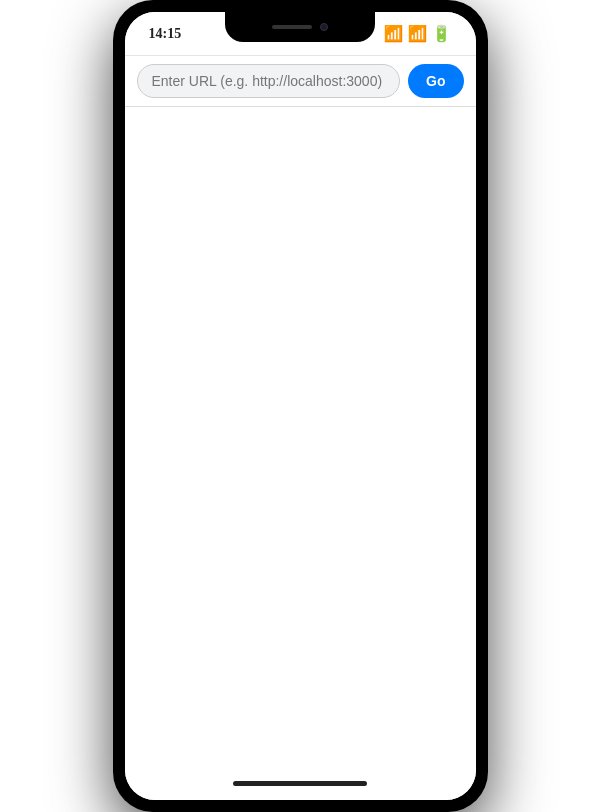
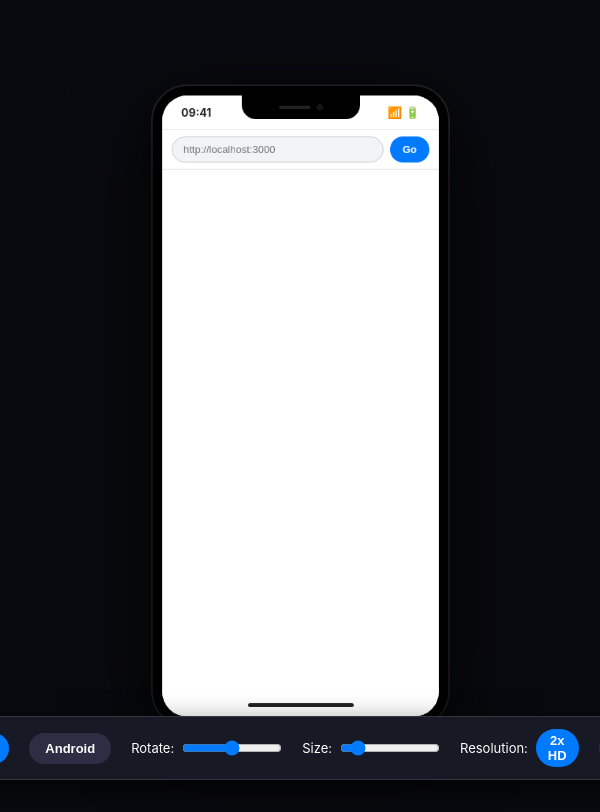
Before and after one commit to Laxus-Dreyarr/phoneEmulator, an Electron app: page phone-emulator.html in a window 600 px wide. Drawn offline with Linux system fonts and the light colour scheme.

Commit message:
Revise 2

```diff
--- a/phone-emulator.html
+++ b/phone-emulator.html
@@ -1,58 +1,70 @@
-
 <!DOCTYPE html>
 <html lang="en">
 <head>
   <meta charset="UTF-8" />
   <meta name="viewport" content="width=device-width, initial-scale=1.0" />
-  <title>Mobile Emulator for Presentation</title>
+  <title>Ultra HD Mobile Emulator</title>
   <style>
     * {
       margin: 0;
       padding: 0;
       box-sizing: border-box;
-    }body {
-margin: 0;
-padding: 0;
-background: transparent;
+      -webkit-font-smoothing: antialiased;
+      -moz-osx-font-smoothing: grayscale;
+      text-rendering: optimizeLegibility;
+    }
+    body {
+      background: #090a0f;
       min-height: 100vh;
       display: flex;
+      flex-direction: column;
       align-items: center;
       justify-content: center;
+      overflow: hidden;
+      font-family: -apple-system, BlinkMacSystemFont, "SF Pro Text", "Segoe UI", Roboto, sans-serif;
     }
-/* ----- PHONE CONTAINER (3D rotation) ----- */
+
+    /* Outer Wrapper for scaling without bitmap stretching */
+    #phone-scaler {
+      transform-origin: center center;
+      will-change: transform;
+    }
+
     #phone-container {
-perspective: 1200px;
-transform: rotateY(var(--rot, 0deg)) scale(var(--scale, 1));
-transition: transform 0.4s ease;
+      perspective: 2000px;
       transform-origin: center center;
       display: inline-block;
+      will-change: transform;
     }
+
     /* ----- PHONE FRAME ----- */
     #phone {
       width: 375px;
       height: 812px;
       background: #000;
-border-radius: 40px;
+      border-radius: 44px;
       padding: 12px;
-box-shadow: 0 20px 60px rgba(0, 0, 0, 0.7);
+      box-shadow: 0 30px 100px rgba(0, 0, 0, 0.9), 0 0 0 2px #2a2a2a;
       position: relative;
-transition: background 0.3s, border-radius 0.3s;
       flex-shrink: 0;
     }
+
     /* Screen area */
     #screen {
       width: 100%;
       height: 100%;
-border-radius: 30px;
+      border-radius: 32px;
       overflow: hidden;
-background: white;
+      background: #fff;
       display: flex;
       flex-direction: column;
+      position: relative;
     }
+
     /* Status bar */
     #status-bar {
       height: 44px;
-background: rgba(255, 255, 255, 0.95);
+      background: rgba(255, 255, 255, 0.98);
       display: flex;
       align-items: center;
       justify-content: space-between;
@@ -61,22 +73,22 @@ font-size: 14px;
       font-weight: 600;
       color: #222;
       border-bottom: 1px solid #e5e5e5;
+      user-select: none;
+      z-index: 20;
     }
-#status-bar .time {
-font-weight: 700;
-}
-#status-bar .icons {
-display: flex;
-gap: 6px;
-font-size: 16px;
-}
+    #status-bar .time { font-weight: 700; }
+    #status-bar .icons { display: flex; gap: 6px; font-size: 15px; }
+
     /* Browser area */
     #browser {
       flex: 1;
       display: flex;
       flex-direction: column;
       background: #f8f9fa;
+      position: relative;
+      overflow: hidden;
     }
+
     /* Address bar */
     #address-bar {
       display: flex;
@@ -84,63 +96,58 @@ padding: 8px 12px;
       gap: 8px;
       background: #fff;
       border-bottom: 1px solid #ddd;
+      z-index: 20;
     }
     #address-bar input {
       flex: 1;
       padding: 8px 14px;
       border: 1px solid #ccc;
       border-radius: 20px;
-font-size: 14px;
+      font-size: 13px;
       outline: none;
       background: #f1f3f4;
-transition: 0.2s;
-}
-#address-bar input:focus {
-border-color: #007aff;
-background: #fff;
     }
     #address-bar button {
-padding: 0 18px;
+      padding: 0 16px;
       background: #007aff;
       color: #fff;
       border: none;
       border-radius: 20px;
-font-size: 14px;
+      font-size: 13px;
       font-weight: 600;
       cursor: pointer;
-transition: 0.2s;
     }
-#address-bar button:hover {
-background: #005bb5;
-}
-/* Webview iframe */
-#webview {
+
+    /*
+      ULTRA HD IFRAME WRAPPER
+      Renders the webview at double density (2x DPI) and shrinks it
+      with transform to force razor-sharp vector/font anti-aliasing.
+    */
+    #webview-container {
       flex: 1;
       width: 100%;
-border: none;
-background: white;
+      height: 100%;
+      position: relative;
       overflow: hidden;
     }
-/* Browser container — scrolls the iframe content */
-#browser {
-flex: 1;
-display: flex;
-flex-direction: column;
-overflow: auto;
-scrollbar-width: none;
--ms-overflow-style: none;
-background: #f8f9fa;
+
+    #webview {
+      width: 200%;
+      height: 200%;
+      border: none;
+      background: #fff;
+      transform-origin: top left;
+      transform: scale(0.5);
     }
-#browser::-webkit-scrollbar {
-display: none;
-}
+
     /* Home indicator */
     #home-indicator {
-height: 34px;
+      height: 30px;
       display: flex;
       align-items: center;
       justify-content: center;
-background: rgba(255, 255, 255, 0.95);
+      background: rgba(255, 255, 255, 0.98);
+      z-index: 20;
     }
     #home-indicator .bar {
       width: 134px;
@@ -148,7 +155,8 @@ height: 5px;
       background: #222;
       border-radius: 3px;
     }
-/* ----- NOTCH (iPhone style) ----- */
+
+    /* Notch */
     #notch {
       position: absolute;
       top: 12px;
@@ -158,171 +166,209 @@ width: 150px;
       height: 30px;
       background: #000;
       border-radius: 0 0 18px 18px;
-z-index: 10;
+      z-index: 30;
       display: flex;
       align-items: center;
       justify-content: center;
       gap: 8px;
     }
-#notch .speaker {
-width: 40px;
-height: 4px;
-background: #333;
-border-radius: 2px;
-}
-#notch .camera {
-width: 8px;
-height: 8px;
-background: #1a1a2e;
-border-radius: 50%;
-border: 1px solid #333;
-}
-/* ----- THEME TOGGLES & CONTROLS ----- */
+    #notch .speaker { width: 40px; height: 4px; background: #222; border-radius: 2px; }
+    #notch .camera { width: 8px; height: 8px; background: #111; border-radius: 50%; border: 1px solid #222; }
+
+    /* Control Panel */
     #controls {
-margin-top: 30px;
+      position: fixed;
+      bottom: 20px;
+      background: rgba(25, 27, 40, 0.95);
+      backdrop-filter: blur(12px);
+      -webkit-backdrop-filter: blur(12px);
+      padding: 12px 24px;
+      border-radius: 40px;
       display: flex;
-gap: 16px;
-flex-wrap: wrap;
-justify-content: center;
+      gap: 20px;
       align-items: center;
-}
-#controls button {
-padding: 10px 24px;
-border: none;
-border-radius: 30px;
-font-size: 15px;
-font-weight: 600;
-cursor: pointer;
-background: #2d2d44;
-color: #fff;
-transition: 0.2s;
-}
-#controls button:hover {
-background: #3d3d5c;
-}
-#controls button.active {
-background: #007aff;
+      border: 1px solid rgba(255,255,255,0.12);
+      z-index: 1000;
+      box-shadow: 0 10px 30px rgba(0,0,0,0.6);
     }
     #controls label {
       color: #fff;
-font-size: 14px;
+      font-size: 13px;
       display: flex;
       align-items: center;
       gap: 8px;
     }
     #controls input[type="range"] {
-width: 120px;
+      width: 100px;
       accent-color: #007aff;
     }
-#controls #rotate-value {
+    #controls button {
+      padding: 8px 16px;
+      border: none;
+      border-radius: 20px;
+      font-size: 13px;
+      font-weight: 600;
+      cursor: pointer;
+      background: #2d2d44;
       color: #fff;
-min-width: 32px;
-text-align: center;
-font-size: 14px;
     }
-#controls #reset-rotate {
-background: #555;
-padding: 8px 16px;
-font-size: 13px;
-}
-#controls #reset-rotate:hover {
-background: #777;
-}
-/* ----- ANDROID THEME ----- */
-#phone.android {
-border-radius: 32px;
-background: #1a1a1a;
-}
-#phone.android #notch {
-display: none;
-}
-#phone.android #status-bar {
-background: rgba(240, 240, 240, 0.9);
-}
-#phone.android #address-bar button {
-background: #34a853;
-}
-#phone.android #address-bar button:hover {
-background: #2d8e47;
-}
-#phone.android #home-indicator .bar {
-background: #666;
-width: 48px;
-}
-/* ----- RESPONSIVE SCALING (applied to container) ----- */
-@media (max-width: 440px) {
-#phone-container {
---scale: 0.85;
-}
-}
-@media (max-width: 380px) {
-#phone-container {
---scale: 0.7;
-}
-}
-#controls.hidden {
-display: none !important;
-}
+    #controls button.active { background: #007aff; }
+
+    /* Android Mode Override */
+    #phone.android #notch { display: none; }
+    #phone.android #home-indicator .bar { width: 48px; background: #666; }
   </style>
 </head>
-<body>  <!-- Phone Container for 3D -->  <div id="phone-container">
-    <!-- Phone -->
+<body>
+
+  <!-- Scaler Wrapper: Handles Size without destroying DPI -->
+  <div id="phone-scaler">
+    <div id="phone-container">
       <div id="phone" class="iphone">
-      <!-- Notch (iPhone only) -->
         <div id="notch">
           <span class="speaker"></span>
           <span class="camera"></span>
-      </div>      <div id="screen">
-        <!-- Status Bar -->
+        </div>
+        <div id="screen">
           <div id="status-bar">
-          <span class="time" id="clock">9:41</span>
-          <span class="icons">📶 📶 🔋</span>
-        </div>        <!-- Browser -->        <div id="browser">
+            <span class="time" id="clock">09:41</span>
+            <span class="icons">📶 🔋</span>
+          </div>
+          <div id="browser">
             <div id="address-bar">
-            <input type="text" id="url-input" placeholder="Enter URL (e.g. http://localhost:3000)" value="" />
+              <input type="text" id="url-input" placeholder="http://localhost:3000" />
               <button id="go-btn">Go</button>
             </div>
-          <iframe id="webview" src="about:blank" sandbox="allow-scripts allow-same-origin allow-forms" scrolling="auto"></iframe>
-        </div>        <!-- Home Indicator -->        <div id="home-indicator">
+            <!-- HD Super-Sampling Container -->
+            <div id="webview-container">
+              <iframe id="webview" src="about:blank"></iframe>
+            </div>
+          </div>
+          <div id="home-indicator">
             <div class="bar"></div>
           </div>
         </div>
       </div>
-  </div>  <div id="controls" class="hidden">
+    </div>
+  </div>
+
+  <!-- Interactive Controls Panel -->
+  <div id="controls">
     <button id="theme-iphone" class="active">iPhone</button>
     <button id="theme-android">Android</button>
-    <label>Rotate: <input type="range" id="rotate-slider" min="-90" max="90" value="0" /> <span id="rotate-value">0°</span></label>
-    <button id="reset-rotate">Reset</button>
-  </div>  <script>
+
+    <label>Rotate:
+      <input type="range" id="rotate-slider" min="-90" max="90" value="0" />
+    </label>
+
+    <label>Size:
+      <input type="range" id="scale-slider" min="0.5" max="3.0" step="0.05" value="1.0" />
+    </label>
+
+    <label>Resolution:
+      <button id="dpi-toggle" style="background:#007aff; padding:4px 12px;">2x HD</button>
+    </label>
+
+    <button id="reset-btn">Reset</button>
+  </div>
+
+  <script>
     (function() {
-      // ----- Elements -----
       const urlInput = document.getElementById('url-input');
       const goBtn = document.getElementById('go-btn');
       const webview = document.getElementById('webview');
       const phone = document.getElementById('phone');
       const themeIphone = document.getElementById('theme-iphone');
       const themeAndroid = document.getElementById('theme-android');
-      const clock = document.getElementById('clock');
       const rotateSlider = document.getElementById('rotate-slider');
-      const rotateValue = document.getElementById('rotate-value');
-      const resetRotateBtn = document.getElementById('reset-rotate');
+      const scaleSlider = document.getElementById('scale-slider');
+      const dpiToggle = document.getElementById('dpi-toggle');
+      const resetBtn = document.getElementById('reset-btn');
       const phoneContainer = document.getElementById('phone-container');
+      const phoneScaler = document.getElementById('phone-scaler');
 
-      // ----- Clock update -----
-      function updateClock() {
-        const now = new Date();
-        const h = String(now.getHours()).padStart(2, '0');
-        const m = String(now.getMinutes()).padStart(2, '0');
-        clock.textContent = h + ':' + m;
+      let currentRot = 0;
+      let userScale = 1.0;
+      let manualSizeOverride = false;
+      let dpiMultiplier = 2; // Default 2x HD Supersampling
+
+      // HD Resolution Multiplier Logic
+      function updateDpi() {
+        if (dpiMultiplier === 1) {
+          webview.style.width = '100%';
+          webview.style.height = '100%';
+          webview.style.transform = 'none';
+          dpiToggle.textContent = '1x SD';
+          dpiToggle.style.background = '#555';
+        } else if (dpiMultiplier === 2) {
+          webview.style.width = '200%';
+          webview.style.height = '200%';
+          webview.style.transform = 'scale(0.5)';
+          dpiToggle.textContent = '2x HD';
+          dpiToggle.style.background = '#007aff';
+        } else if (dpiMultiplier === 3) {
+          webview.style.width = '300%';
+          webview.style.height = '300%';
+          webview.style.transform = 'scale(0.333333)';
+          dpiToggle.textContent = '3x Ultra HD';
+          dpiToggle.style.background = '#34c759';
         }
-      updateClock();
-      setInterval(updateClock, 30000);
+      }
 
-      // ----- Navigate -----
+      dpiToggle.addEventListener('click', function() {
+        dpiMultiplier = dpiMultiplier === 1 ? 2 : (dpiMultiplier === 2 ? 3 : 1);
+        updateDpi();
+      });
+
+      function calculateAutoFitScale() {
+        if (manualSizeOverride) return userScale;
+
+        const phoneWidth = 375;
+        const phoneHeight = 812;
+        const margin = 160;
+
+        const scaleX = (window.innerWidth - margin) / phoneWidth;
+        const scaleY = (window.innerHeight - margin) / phoneHeight;
+
+        return Math.min(scaleX, scaleY);
+      }
+
+      function applyTransform() {
+        const activeScale = manualSizeOverride ? userScale : calculateAutoFitScale();
+
+        if (!manualSizeOverride) {
+          scaleSlider.value = activeScale.toFixed(2);
+        }
+
+        // Apply scale to wrapper to prevent breaking frame perspective
+        phoneScaler.style.transform = `scale(${activeScale})`;
+        // Apply 3D rotation separately
+        phoneContainer.style.transform = `rotateY(${currentRot}deg)`;
+      }
+
+      scaleSlider.addEventListener('input', function() {
+        manualSizeOverride = true;
+        userScale = parseFloat(this.value);
+        applyTransform();
+      });
+
+      rotateSlider.addEventListener('input', function() {
+        currentRot = parseInt(this.value, 10);
+        applyTransform();
+      });
+
+      resetBtn.addEventListener('click', function() {
+        manualSizeOverride = false;
+        currentRot = 0;
+        rotateSlider.value = 0;
+        dpiMultiplier = 2;
+        updateDpi();
+        applyTransform();
+      });
+
       function navigate() {
         let url = urlInput.value.trim();
         if (!url) return;
-        // Add protocol if missing
         if (!/^https?:\/\//i.test(url)) {
           url = 'https://' + url;
         }
@@ -330,72 +376,26 @@ display: none !important;
       }
 
       goBtn.addEventListener('click', navigate);
-      urlInput.addEventListener('keydown', function(e) {
-        if (e.key === 'Enter') navigate();
+      urlInput.addEventListener('keydown', (e) => { if (e.key === 'Enter') navigate(); });
+
+      themeIphone.addEventListener('click', () => {
+        phone.classList.remove('android');
+        themeIphone.classList.add('active');
+        themeAndroid.classList.remove('active');
       });
 
-      // Load last URL from localStorage if any
-      try {
-        const saved = localStorage.getItem('phoneEmulatorUrl');
-        if (saved) {
-          urlInput.value = saved;
-          webview.src = saved;
-        }
-      } catch (_) {}
-
-      // Save URL on load
-      webview.addEventListener('load', function() {
-        try {
-          localStorage.setItem('phoneEmulatorUrl', webview.src);
-        } catch (_) {}
+      themeAndroid.addEventListener('click', () => {
+        phone.classList.add('android');
+        themeAndroid.classList.add('active');
+        themeIphone.classList.remove('active');
       });
 
-      // ----- Theme switching -----
-      function setTheme(theme) {
-        phone.classList.remove('iphone', 'android');
-        phone.classList.add(theme);
-        themeIphone.classList.toggle('active', theme === 'iphone');
-        themeAndroid.classList.toggle('active', theme === 'android');
-      }
-
-      themeIphone.addEventListener('click', () => setTheme('iphone'));
-      themeAndroid.addEventListener('click', () => setTheme('android'));
-
-      // ----- Handle iframe errors (show fallback) -----
-      webview.addEventListener('error', function() {
-        // Some browsers don't fire error for cross-origin, but we try.
-        webview.srcdoc = `
-          <div style="display:flex;align-items:center;justify-content:center;height:100%;font-family:sans-serif;color:#555;text-align:center;padding:20px;">
-            <div>
-              <p style="font-size:20px;margin-bottom:8px;">⚠️ Could not load page</p>
-              <p style="font-size:14px;">The site may have security policies that prevent embedding.</p>
-              <p style="font-size:14px;">Try using a localhost URL or a page that allows iframes.</p>
-            </div>
-          </div>
-        `;
-      });
-
-      // ----- 3D Rotation -----
-      rotateSlider.addEventListener('input', function() {
-        const deg = this.value;
-        rotateValue.textContent = deg + '°';
-        phoneContainer.style.setProperty('--rot', deg + 'deg');
-      });
-
-      resetRotateBtn.addEventListener('click', function() {
-        rotateSlider.value = 0;
-        rotateValue.textContent = '0°';
-        phoneContainer.style.setProperty('--rot', '0deg');
-      });
-
-      console.log('Mobile Emulator ready. Paste your URL and press Go.');
-      // Toggle controls with Ctrl+Shift+C
-      document.addEventListener('keydown', function(e) {
-        if (e.ctrlKey && e.shiftKey && e.key === 'C') {
-          const controls = document.getElementById('controls');
-          controls.classList.toggle('hidden');
-        }
+      window.addEventListener('resize', applyTransform);
+      window.addEventListener('load', () => {
+        updateDpi();
+        applyTransform();
       });
     })();
-  </script></body>
+  </script>
+</body>
 </html>
```
Lines whose indentation alone changed are shown as unchanged.
